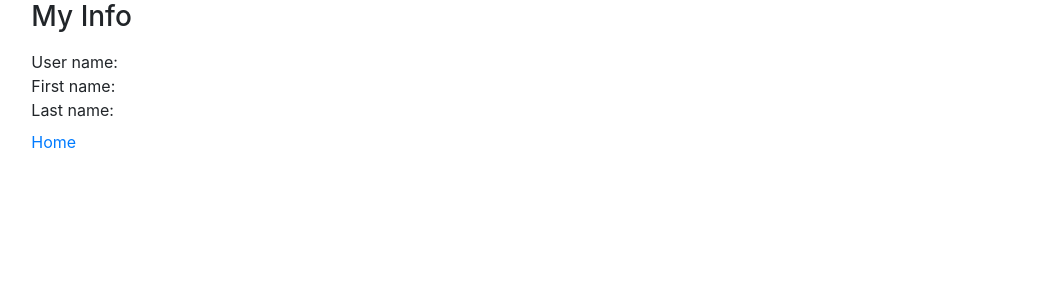
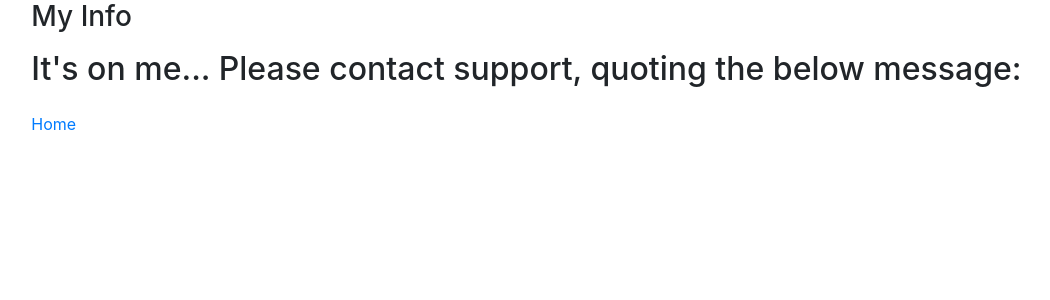
Before and after one commit to behai-nguyen/fastapi_learning, a Python web app: template src/fastapi_learning/templates/admin/me.html in a window 1280 px wide. Shown: the top 300 px of the page, without its empty margins (197-1247 px from the left). Run offline with Jinja, Linux system fonts and the light colour scheme; the template is opened without the code that fills it, so the values that code supplies are empty; some libraries are stand-ins or nearby versions.

Commit message:
Implements database employees: MySQL, PostgreSQL and MariaDB
Major refactorings:
    Context data passed in is now accessed via data.
    Added more data row as per database table 'employees'.
    data variable could be logged in employee, or an exception: handles displaying error.

```diff
--- a/src/fastapi_learning/templates/admin/me.html
+++ b/src/fastapi_learning/templates/admin/me.html
@@ -10,20 +10,52 @@
 <div>
     <h1 class="h3 mb-3 fw-normal">My Info</h1>
 
+    {% if valid_logged_in_employee(data) %}
     <div class="row">
         <div class="col-2">User name:</div>
-        <div class="col-3">{{ username }}</div>
+        <div class="col-3">{{ data['email'] }}</div>
     </div>
 
     <div class="row">
-        <div class="col-2">First name:</div>
-        <div class="col-3">{{ first_name }}</div>
+        <div class="col-2">Birth Date:</div>
+        <div class="col-3">{{ data['birth_date'] }}</div>
     </div>
 
     <div class="row">
-        <div class="col-2">Last name:</div>
-        <div class="col-3">{{ last_name }}</div>
+        <div class="col-2">First Name:</div>
+        <div class="col-3">{{ data['first_name'] }}</div>
     </div>
+
+    <div class="row">
+        <div class="col-2">Last Name:</div>
+        <div class="col-3">{{ data['last_name'] }}</div>
+    </div>
+
+    <div class="row">
+        <div class="col-2">Gender:</div>
+        <div class="col-3">{{ data['gender'] }}</div>
+    </div>
+
+    <div class="row">
+        <div class="col-2">Hire Date:</div>
+        <div class="col-3">{{ data['hire_date'] }}</div>
+    </div>
+
+    {% else %}
+
+    <div class="row">
+        <div class="col">
+            <h2>It's on me... Please contact support, quoting the below message:</h2>
+        </div>
+    </div>
+
+    <div class="row">
+        <div class="col">
+            <h2 class="text-danger fw-bold">{{ data['detail'] }}</h2>
+        </div>
+    </div>
+
+    {% endif %}
 
     <div class="row mt-2">
         <div class="col">
```
